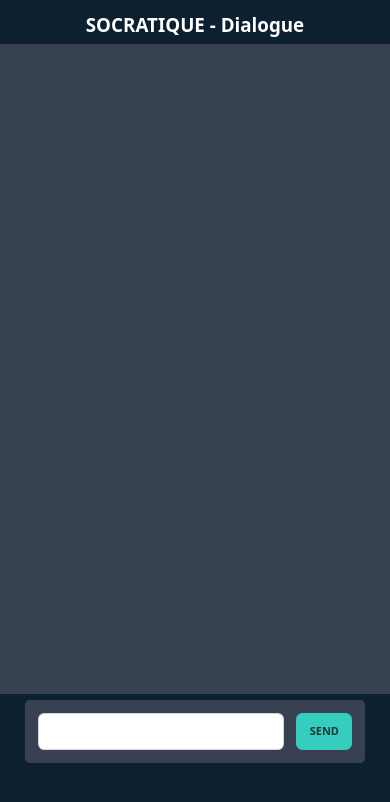
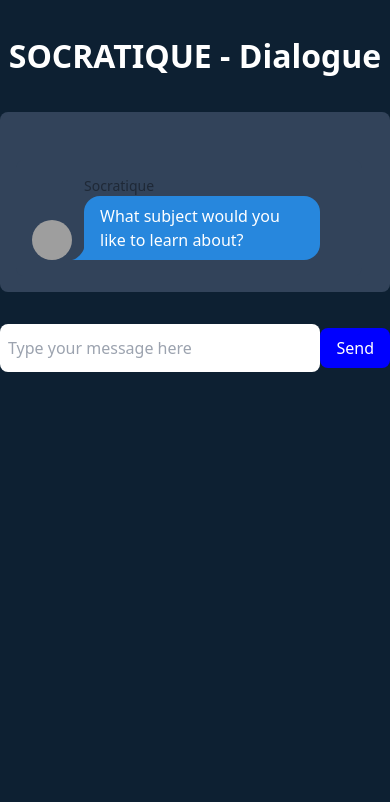
Before and after one commit to Michaelmc2005/socraticdialogue, a SvelteKit app: page / in a window 390 px wide. Shown: the top 802 px of the page. Built offline with nearby package versions, Linux system fonts and the light colour scheme; grey boxes are pictures that could not be loaded.

Commit message:
rescaling for mobile

```diff
--- a/src/app.css
+++ b/src/app.css
@@ -8,6 +8,82 @@ body {
 	@apply h-full;
 	background: #0D2032;
 	overflow: hidden;
+}
+ /* Base styles */
+/* Base styles */
+
+.container {
+	display: flex;
+	flex-direction: column;
+	align-items: center;
+	padding-top: 2rem;
+  }
+
+  .header {
 	width: 100%;
-  height: 100%;
-  font-size: calc(0.6em + 0.75vw);}
+	text-align: center;
+  }
+
+  .title {
+	font-size: 2rem;
+	font-weight: bold;
+	color: white;
+  }
+
+  .chat {
+	width: 100%;
+	background-color: rgb(50, 67, 90);
+	border-radius: 0.5rem;
+	padding: 1rem;
+	margin-top: 2rem;
+
+
+  }
+
+  .messages {
+	display: flex;
+	flex-direction: column;
+	width: 200%;
+	justify-content: flex-end;
+	height: 100%;
+  }
+
+
+  .scroll-to {
+	height: 0;
+	width: 0;
+  }
+
+  .form {
+	width: 100%;
+	margin-top: 2rem;
+	display: flex;
+	justify-content: space-between;
+	align-items: center;
+  }
+
+  .input {
+	flex-grow: 1;
+	padding: 0.5rem;
+	border-radius: 0.5rem;
+	border: none;
+	font-size: 1rem;
+  }
+
+  .button {
+	padding: 0.5rem 1rem;
+	border-radius: 0.5rem;
+	background-color: blue;
+	color: white;
+	border: none;
+	font-size: 1rem;
+	cursor: pointer;
+  }
+
+  /* Media queries */
+
+  @media (max-width: 640px) {
+	.chat {
+	  max-height: 50vh;
+	}
+  }
--- a/src/lib/components/ChatMessage.svelte
+++ b/src/lib/components/ChatMessage.svelte
@@ -4,7 +4,7 @@
 	export let message: string
   </script>
 
-<div class="chat {type === 'user' ? 'chat-end' : 'chat-start'} justify-end">
+  <div class="chat {type === 'user' ? 'chat-end' : 'chat-start'} justify-flex" style="justify-content: {type === 'user' ? 'flex-end' : 'flex-start'};">
 	<div class="chat-image avatar">
 	  <div class="w-10 rounded-full">
 		<img
@@ -20,11 +20,13 @@
 	  {message}
 	</div>
   </div>
+
   <style>
 	/* Customize the chat bubble colors */
 	.chat-bubble-primary {
 	  background-color: #CECECF ;
 	  color: #333;
+
 	}
 
 	.chat-bubble-primary-light {
--- a/src/routes/+page.svelte
+++ b/src/routes/+page.svelte
@@ -61,14 +61,12 @@
 	  console.error(err)
 	}
   </script>
-
-<div class="flex flex-col pt-4 w-full px-8 items-center gap-2">
-	<div>
-		<h1 class= "text-2xl font-bold w-full items-center"style="color: white;">SOCRATIQUE - Dialogue </h1>
-
+<div class="container">
+	<div class="header">
+	  <h1 class="title">SOCRATIQUE - Dialogue</h1>
 	</div>
-	<div class="h-[650px] w-[1300px] bg-gray-700 rounded-md p-4 overflow-y-auto flex flex-col gap-4">
-		<div class="flex flex-col gap-2">
+	<div class="chat">
+	  <div class="messages">
 		<ChatMessage type="assistant" message="What subject would you like to learn about?" />
 		{#each chatMessages as message}
 		  <ChatMessage type={message.role} message={message.content} />
@@ -80,13 +78,10 @@
 		  <ChatMessage type="assistant" message="Loading.." />
 		{/if}
 	  </div>
-		<div class="" bind:this={scrollToDiv} />
+	  <div class="scroll-to" bind:this={scrollToDiv} />
 	</div>
-	<form
-		class="flex w-full rounded-md gap-4 bg-gray-700 p-4"
-		on:submit|preventDefault={() => handleSubmit()}
-	>
-		<input type="text" class="input input-bordered w-full" bind:value={query} />
-		<button type="submit" class="btn btn-accent"> Send </button>
+	<form class="form" on:submit|preventDefault={() => handleSubmit()}>
+	  <input type="text" class="input" bind:value={query} placeholder="Type your message here" />
+	  <button type="submit" class="button">Send</button>
 	</form>
   </div>
```
Lines whose indentation alone changed are shown as unchanged.
